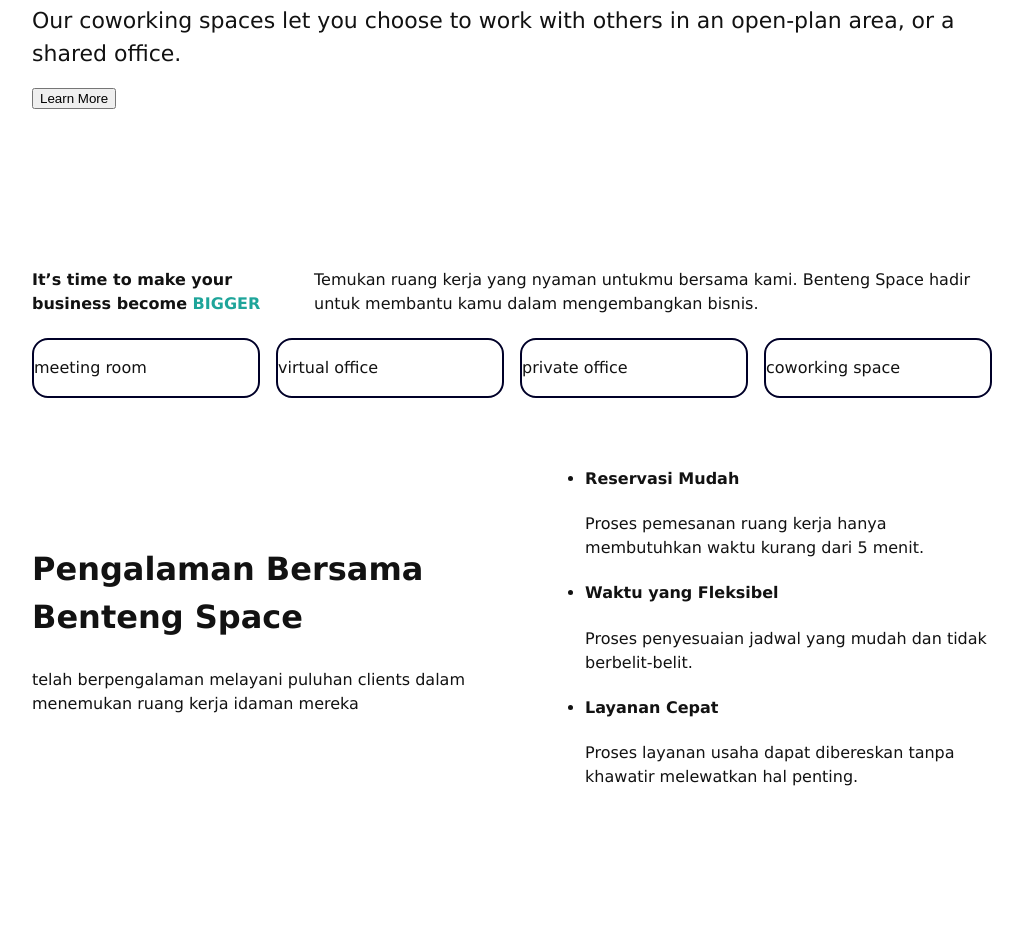
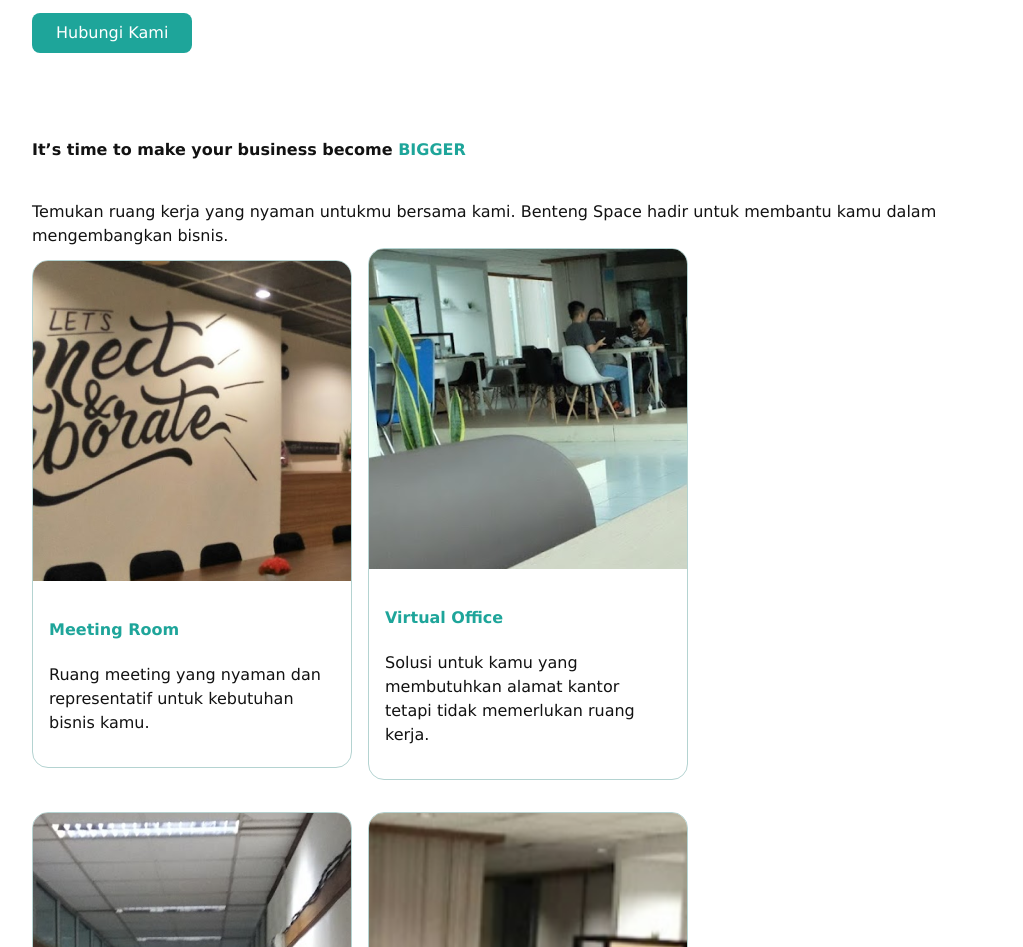
Before and after one commit to bentengspace/bentengspace.github.io, a plain HTML site: page index.html in a window 1280 px wide. Shown: the part 233-1180 px from the top of the page, without its empty margins (128-1151 px from the left). Before the commit the page ends 1086 px from the top, so only its background shows below. Drawn offline with Linux system fonts and the light colour scheme.

Commit message:
html main

```diff
--- a/index.html
+++ b/index.html
@@ -24,9 +24,13 @@
                 <div class="banner-text">
                     <h1>Temukan Ruang Kerjamu.</h1>
                     <p>
-                        Our coworking spaces let you choose to work with others in an open-plan area, or a shared office.
+                        Ruang kerja bersama kami memberikan Anda kebebasan untuk bisa berkolaborasi dengan para insan kreatif lainnya di area coworking maupun private office Anda.
                     </p>
-                    <button>Learn More</button>
+                    <a
+                        class="cta-button"
+                        href="https://wa.me/1XXXXXXXXXX?text=Saya%20butuh%20ruang%20kerja">
+                        Hubungi Kami
+                    </a>
                 </div>
             </div>
         </section>
@@ -43,16 +47,48 @@
 
             <div class="flex-container">
                 <div class="card">
-                    <p>meeting room</p>
+                    <div class="card-image">
+                        <img src="./assets/images/meetingroom.png" alt="meeting room" />
+                    </div>
+                    <div class="card-content">
+                        <h4><span class="turquoise">Meeting Room</span></h4>
+                        <p>
+                            Ruang meeting yang nyaman dan representatif untuk kebutuhan bisnis kamu.
+                        </p>
+                    </div>
                 </div>
                 <div class="card">
-                    <p>virtual office</p>
+                    <div class="card-image">
+                        <img src="./assets/images/virtualoffice.png" alt="virtual office" />
+                    </div>
+                    <div class="card-content">
+                        <h4><span class="turquoise">Virtual Office</span></h4>
+                        <p>
+                            Solusi untuk kamu yang membutuhkan alamat kantor tetapi tidak memerlukan ruang kerja.
+                        </p>
+                    </div>
                 </div>
                 <div class="card">
-                    <p>private office</p>
+                    <div class="card-image">
+                        <img src="./assets/images/privateoffice.png" alt="private office" />
+                    </div>
+                    <div class="card-content">
+                        <h4><span class="turquoise">Private Office</span></h4>
+                        <p>
+                            Ruang kerja yang nyaman dan representatif untuk kebutuhan bisnis kamu.
+                        </p>
+                    </div>
                 </div>
                 <div class="card">
-                    <p>coworking space</p>
+                    <div class="card-image">
+                        <img src="./assets/images/coworkingspace.png" alt="coworking space" />
+                    </div>
+                    <div class="card-content">
+                        <h4><span class="turquoise">Coworking Space</span></h4>
+                        <p>
+                            Ruang kerja bersama yang nyaman dan kolaboratif untuk kebutuhan bisnis kamu.
+                        </p>
+                    </div>
                 </div>
             </div>
         </section>
@@ -61,7 +97,12 @@
             <div class="flex-container">
                 <div class="cta-content">
                     <h2>Pengalaman Bersama Benteng Space</h2>
-                    <p>telah berpengalaman melayani puluhan clients dalam menemukan ruang kerja idaman mereka</p>
+                    <p>Tim kami telah berpengalaman melayani puluhan klien dalam memfasilitasi ruang kerja yang nyaman untuk mereka</p>
+                    <a
+                        class="cta-button"
+                        href="https://wa.me/1XXXXXXXXXX?text=Saya%20butuh%20ruang%20kerja">
+                        Hubungi Kami
+                    </a>
                 </div>
                 <div class="cta-content">
                     <ul>
--- a/style.css
+++ b/style.css
@@ -25,7 +25,16 @@
     height: 100%;
     width: 100%;
     margin: 0 auto;
+    flex-wrap: wrap;
+    row-gap: 1rem;
 }
+@media screen and (max-width: 60rem) {
+    .flex-container {
+        max-width: 100%;
+        padding: 1rem;
+    }
+}
+
 .flex-container.space-between {
     justify-content: space-between;
     width: 100%;
@@ -61,8 +70,7 @@
     padding: 1rem; */
 }
 .banner {
-    padding: 1rem;
-    height: 480px;
+    padding: 4rem 0;
     /* center logo vertically in it */
     display: flex;
 }
@@ -89,11 +97,46 @@
     padding: 3rem 0;
 }
 
+a, a:visited {
+    text-decoration: none;
+}
+.cta-button {
+    background-color: #1EA59A;
+    color: #fff;
+    height: 2.5rem;
+    line-height: 2.5rem;
+    display: inline-block;
+    padding: 0 1.5rem;
+    border-radius: 0.5rem;
+    transition: all 0.2s ease-in-out;
+}
+.cta-button:hover, .cta-button:focus {
+    background-color: #3EC5BA;
+}
+
 .card {
     max-width: 20rem;
     width: 100%;
-    border-width: 2px;
+    border-width: 1px;
     border-style: solid;
-    border-color: #000028;
+    border-color: #B4D3D1;
     border-radius: 1rem;
+    overflow: hidden;
+    margin-bottom: 1rem;
 }
+@media screen and (max-width: 60rem) {
+    .card {
+        margin: 0 auto;
+    }
+}
+.card .card-image {
+    height: 20rem;
+    line-height: 10rem;
+    overflow: hidden;
+}
+.card .card-image img {
+    min-width: 100%;
+}
+.card .card-content {
+    padding: 1rem;
+}
```
Also changed, not shown: assets/images/coworkingspace.png (added), assets/images/privateoffice.png (added), assets/images/virtualoffice.png (added).
